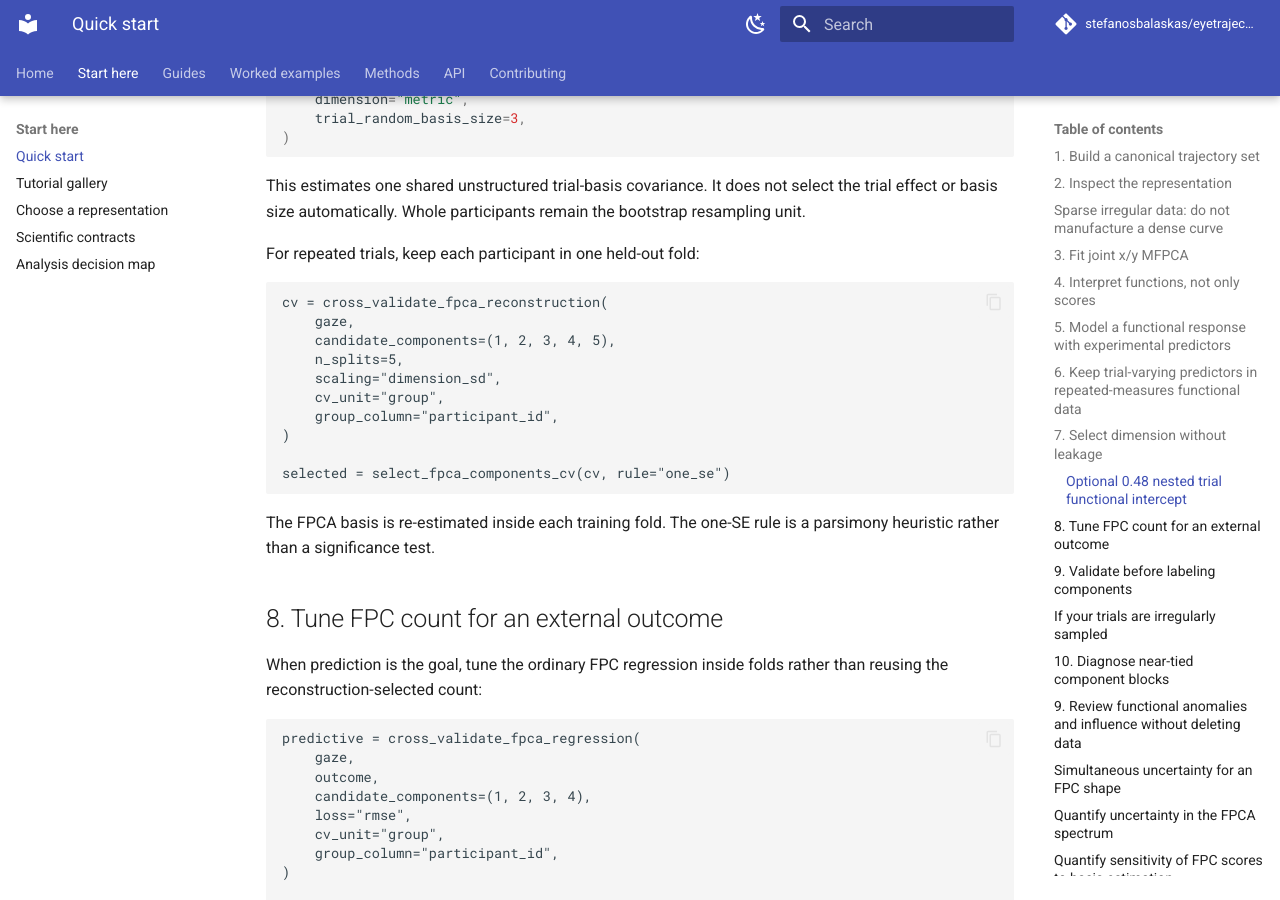
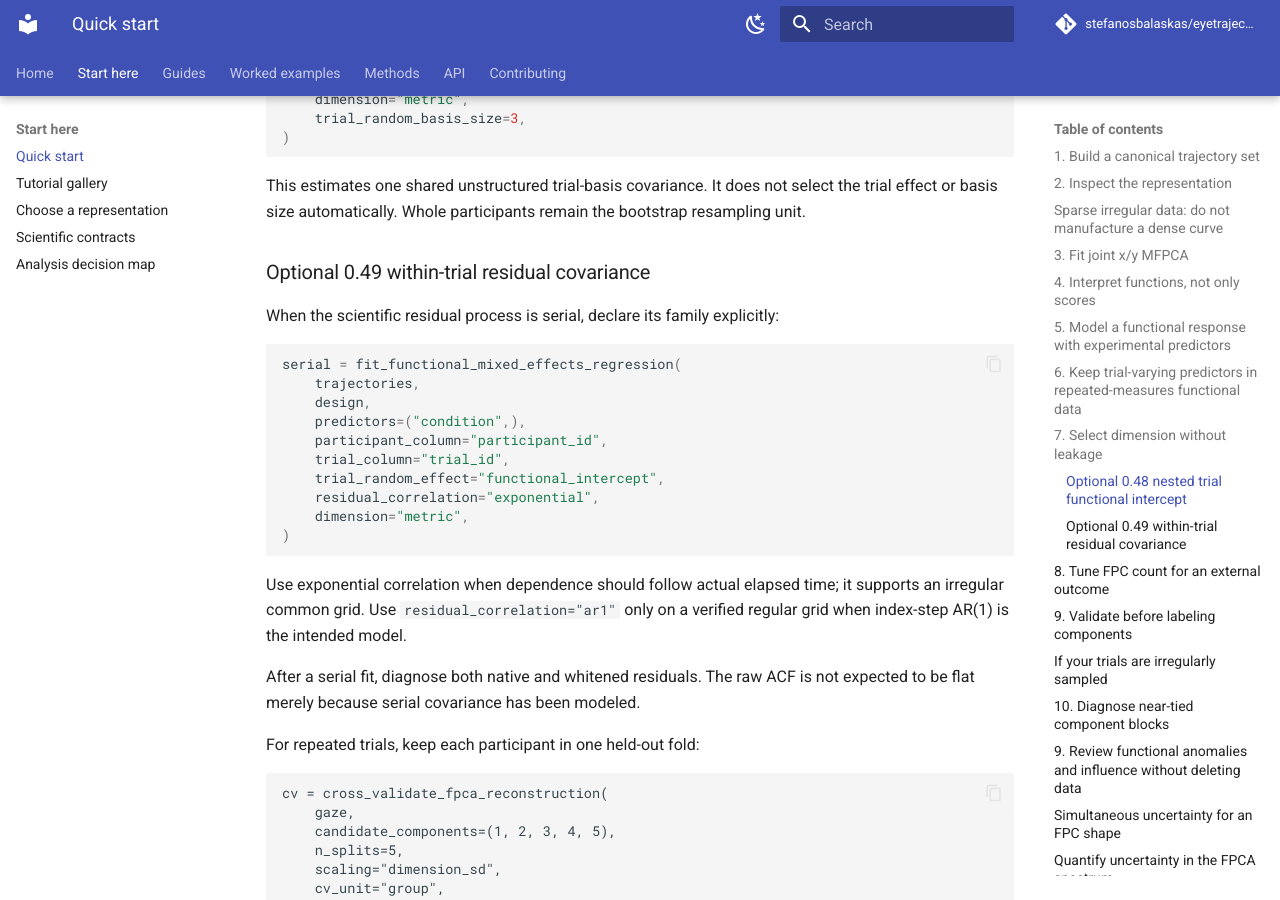
Before and after one commit to stefanosbalaskas/eyetrajectoriespy, an MkDocs documentation site: the page built from docs/quickstart.md, in a window 1280 px wide and 900 px high, scrolled down 3517 px. Built offline with MkDocs 1.6.1 and Material for MkDocs 9.7.7, drawn with Linux system fonts in a browser that asks for light colours; comment, search, counter and statistics services are not loaded.

Commit message:
Add 0.49 serial covariance to quickstart

```diff
--- a/docs/quickstart.md
+++ b/docs/quickstart.md
@@ -163,6 +163,31 @@ nested = fit_functional_mixed_effects_regression(
 This estimates one shared unstructured trial-basis covariance. It does not
 select the trial effect or basis size automatically. Whole participants remain
 the bootstrap resampling unit.
+
+
+### Optional 0.49 within-trial residual covariance
+
+When the scientific residual process is serial, declare its family explicitly:
+
+~~~python
+serial = fit_functional_mixed_effects_regression(
+    trajectories,
+    design,
+    predictors=("condition",),
+    participant_column="participant_id",
+    trial_column="trial_id",
+    trial_random_effect="functional_intercept",
+    residual_correlation="exponential",
+    dimension="metric",
+)
+~~~
+
+Use exponential correlation when dependence should follow actual elapsed time;
+it supports an irregular common grid. Use `residual_correlation="ar1"` only on
+a verified regular grid when index-step AR(1) is the intended model.
+
+After a serial fit, diagnose both native and whitened residuals. The raw ACF is
+not expected to be flat merely because serial covariance has been modeled.
 
 For repeated trials, keep each participant in one held-out fold:
 
```
